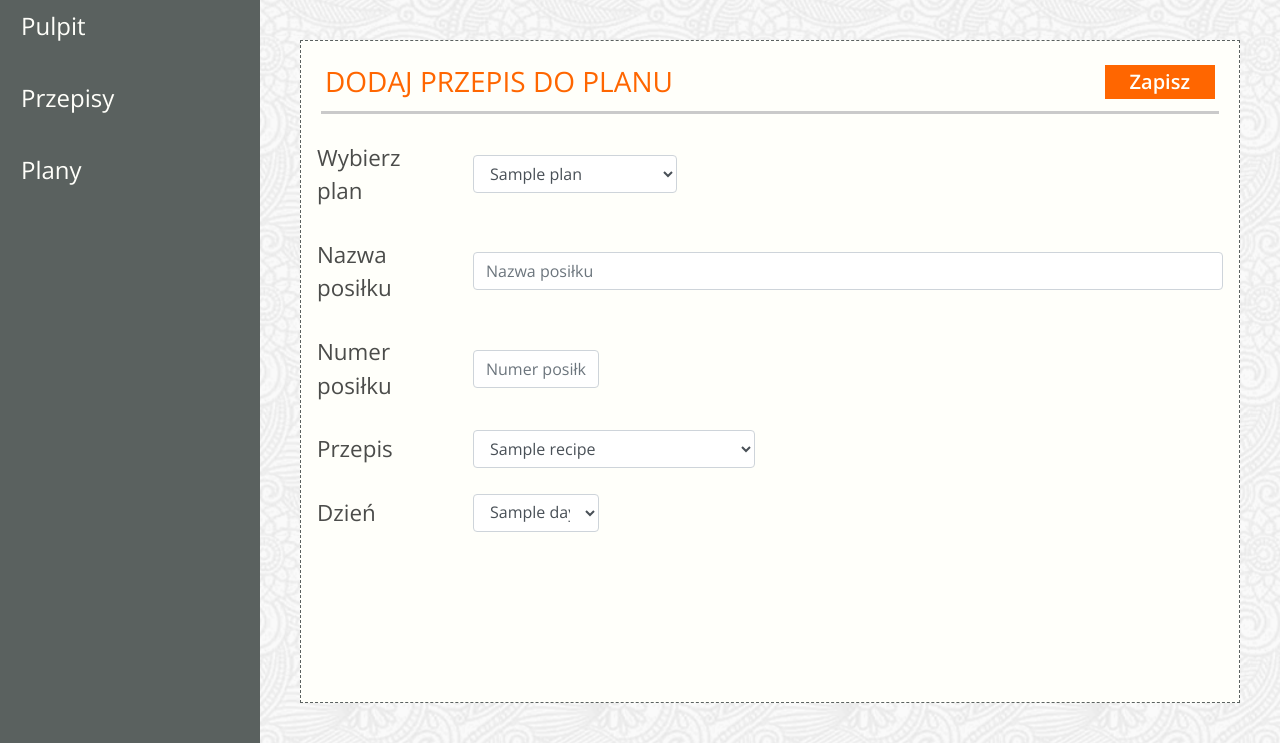
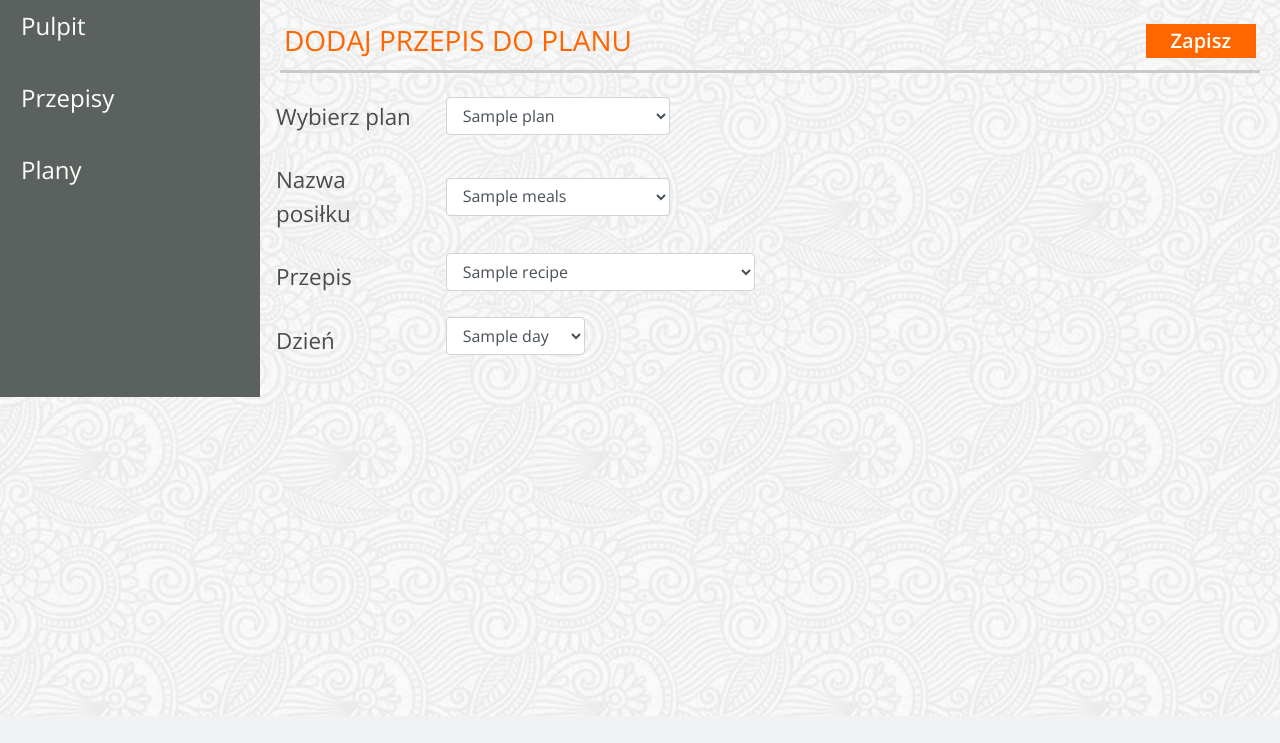
Before and after one commit to Krzysztof-Nerwinski/zaplanuj_jedzonko, a Django app: template jedzonko/templates/app-schedules-meal-recipe.html in a window 1280 px wide. Shown: the part 84-827 px from the top of the page. After the commit the page ends 481 px from the top, so only its background shows below. Run offline with Django 3.2, Linux system fonts and the light colour scheme; the template is opened without the code that fills it: most values are stand-ins (such as "Sample title", 1, 10 or a date in 2020); some libraries are stand-ins or nearby versions; some web fonts are replaced.

Commit message:
pole posilek jako select i automatyczne przypisanie order

```diff
--- a/jedzonko/templates/app-schedules-meal-recipe.html
+++ b/jedzonko/templates/app-schedules-meal-recipe.html
@@ -4,7 +4,7 @@
 
     <form method="post">
         {% csrf_token %}
-<div class="dashboard-content border-dashed p-3 m-4 view-height">
+        <form class="dashboard-content border-dashed p-3 m-4 view-height">
             <div class="row border-bottom border-3 p-1 m-1">
                 <div class="col noPadding">
                     <h3 class="color-header text-uppercase">DODAJ PRZEPIS DO PLANU</h3>
@@ -27,7 +27,7 @@
                         <div class="col-sm-3">
                             <select name="plan_id" class="form-control" id="choosePlan">
                                 {% for plan in plan_list %}
-                        <option value = {{ plan.pk }} >{{ plan.name }}</option>
+                                    <option value={{ plan.pk }}>{{ plan.name }}</option>
                                 {% endfor %}
                             </select>
                         </div>
@@ -36,28 +36,23 @@
                         <label for="name" class="col-sm-2 label-size col-form-label">
                             Nazwa posiłku
                         </label>
-                <div class="col-sm-10">
-                    <input name="meal_name" type="text" class="form-control" value="" id="name"
-                           placeholder="Nazwa posiłku">
+                        <div class="col-sm-3">
+                            <select name="meal_name" class="form-control">
+                                {% for key, values in meals.items %}
+                                    <option value= "{{ key}},{{ values }}"> {{ values }}</option>
+                                {% endfor %}
+                            </select>
+                        </div>
                     </div>
             </div>
             <div class="form-group row">
-                <label for="number" class="col-sm-2 label-size col-form-label">
-                    Numer posiłku
-                </label>
-                <div class="col-sm-2">
-                    <input name="meal_no" type="text" class="form-control" value="" id="number"
-                           placeholder="Numer posiłku">
-                </div>
-            </div>
-            <div class="form-group row">
-                <label for="recipie" class="col-sm-2 label-size col-form-label">
+                <label for="recipe" class="col-sm-2 label-size col-form-label">
                     Przepis
                 </label>
                 <div class="col-sm-4">
                     <select name="recipe_id" class="form-control" id="choosePlan">
                         {% for recipe in recipe_list %}
-                        <option value = {{ recipe.id }} >{{ recipe.name }}</option>
+                            <option value={{ recipe.id }}>{{ recipe.name }}</option>
                         {% endfor %}
                     </select>
                 </div>
@@ -69,13 +64,15 @@
                 <div class="col-sm-2">
                     <select name="day_name" class="form-control" id="choosePlan">
                         {% for day in day_list %}
-                        <option value = {{ day.id }} >{{ day.get_day_name_display }}</option>
+                            <option value={{ day.id }}>{{ day.get_day_name_display }}</option>
                         {% endfor %}
                     </select>
                 </div>
             </div>
                 </form>
         </div>
-</div>
     </form>
+
+
+
 {% endblock content %}
```
Also changed, not shown: jedzonko/models.py (+7 -13 lines), jedzonko/utils.py (+10 -0 lines), jedzonko/views.py (+6 -4 lines), jedzonko/migrations/0009_auto_20191115_2252.py (added). Lines whose indentation alone changed are shown as unchanged.
